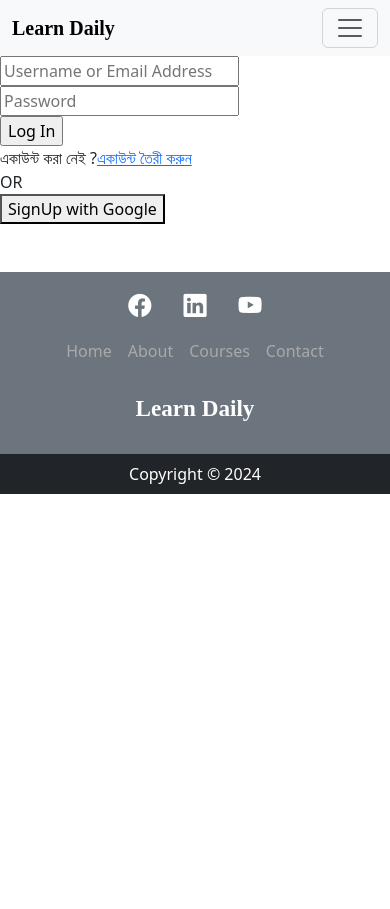
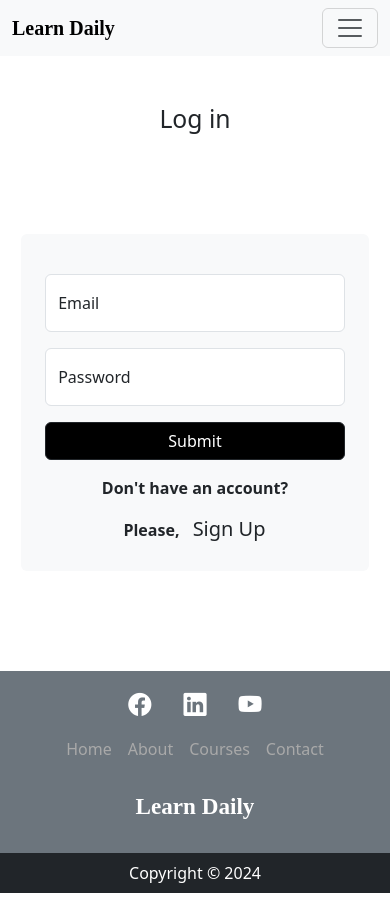
Before and after one commit to asif93-138/edutech-startup, a React (Vite) app: page /login in a window 390 px wide. Before the commit the page ends 844 px from the top, so only its background shows below. Built offline with nearby package versions, Linux system fonts and the light colour scheme.

Commit message:
all links are mobile responsive!

```diff
--- a/index.css
+++ b/index.css
@@ -62,6 +62,9 @@ iframe {
 .w-80 {
     width: 85%;
 }
+.sp:hover {
+    text-decoration: underline;
+}
 
 @media screen and (max-width: 578px) {
     .footer-flex {
@@ -96,4 +99,8 @@ iframe {
     .w-cstm {
         width: auto;
     }
+    .frm-sz {
+        width: 95% !important;
+        margin: 100px auto;
+    }
 }
--- a/src/Components/Error.jsx
+++ b/src/Components/Error.jsx
@@ -1,8 +1,9 @@
 export default function Error() {
   return (
-    <div>
-      <h1>404 Not Found</h1>
-      <h2>Sorry, You might have some problems</h2>
+    <div className="text-center py-5">
+      <h1>404 <br />Page Not Found</h1>
+      <h2 className="mb-4">Sorry, Link doesn't exist!</h2>
+      <a href="/" className=""><button type="butotn" className="btn btn-outline-dark w-auto card-btn rounded">Go Home</button></a>
     </div>
   );
 }
--- a/src/Components/LoginPage/Login.jsx
+++ b/src/Components/LoginPage/Login.jsx
@@ -1,32 +1,27 @@
-
-import Form from "../Form";
-
+import icon from '../../assets/Images/Login Page/login-icon.png';
 import Navbar from "../Navbar";
 import Footer from "../Footer";
-import Input from "../textinput";
-import { Link } from "react-router-dom";
 export default function Login() {
   return (
     <div>
 
         <Navbar />
-        <div>
-          <div></div>
-          <div>
-            <Form action="/" method="post">
-              <Input type="text" placeholder="Username or Email Address" />
-              <Input type="password" placeholder="Password" />
-              <Input type="submit" value="Log In" />
-            </Form>
-            <div>
-              একাউন্ট করা নেই ?
-              <Link to="/signup">
-                <span>একাউন্ট তৈরী করুন</span>
-              </Link>
-            </div>
-            <div>OR</div>
-            <button type="button">SignUp with Google</button>
-          </div>
+        <h2 className='container text-center mt-5'>Log in</h2>
+        <div className="container mt-5 d-sm-flex justify-content-around">
+          <img src={icon} className='w-25 rounded elm-blocking' />
+        <form className="bg-light p-4 w-50 frm-sz rounded text-center">
+    <div className="form-floating mb-3 mt-3">
+      <input type="text" className="form-control" id="email" placeholder="Enter email" name="email" />
+      <label htmlFor="email">Email</label>
+    </div>
+    <div className="form-floating mt-3 mb-3">
+      <input type="password" className="form-control" id="pwd" placeholder="Enter password" name="pswd" />
+      <label htmlFor="pwd">Password</label>
+    </div>
+    <button type="submit" className="btn btn-outline-dark mb-3 card-btn rounded w-100">Submit</button>
+    <p><b>Don't have an account?</b></p>
+    <div><b>Please, <a href='/signup' className='btn p-0 sp mb-1 ms-2'><h5 className='d-inline m-0'>Sign Up</h5></a></b></div>
+  </form>
         </div>
         <Footer />
 
--- a/src/Components/SignUp/signup.jsx
+++ b/src/Components/SignUp/signup.jsx
@@ -1,37 +1,34 @@
+import icon from '../../assets/Images/SignUpPage/register-icon.png';
 
-import Form from "../Form";
 
 import Navbar from "../Navbar";
 import Footer from "../Footer";
-import Input from "../textinput";
-import { Link } from "react-router-dom";
+
 export default function SignUp() {
   return (
   <>
         <Navbar />
-      {/* <div>
-        <div></div>
-        <div>
-          <Form action="/" method="post">
-            <Input type="text" placeholder="First Name" required />
-            <Input type="text" placeholder="Last Name" required />
-            <Input type="text" placeholder="Username" required />
-            <Input type="text" placeholder="Date of Birth" required />
-            <Input type="email" placeholder="Email" required />
-            <Input type="password" placeholder="Password" required />
-            <Input type="password" placeholder="Confirm Password" required />
-            <Input type="submit" value="SignUp" />
-          </Form>
-          <div>
-            একাউন্ট করা আছে?{" "}
-            <Link to="/login">
-              <span>লগ-ইন করুন</span>
-            </Link>
-          </div>
-          <div>OR</div>
-          <button type="button">SignUp with Google</button>
+        <h2 className='container text-center mt-5'>Sign Up</h2>
+        <div className="container mt-5 d-sm-flex justify-content-around align-items-center">
+          <img src={icon} className='w-25 rounded elm-blocking' />
+        <form className="bg-light p-4 w-50 frm-sz rounded text-center">
+        <div className="form-floating mb-3 mt-3">
+      <input type="text" className="form-control" id="name" placeholder="Enter name" name="name" />
+      <label htmlFor="name">Name</label>
+    </div>
+    <div className="form-floating mb-3 mt-3">
+      <input type="text" className="form-control" id="email" placeholder="Enter email" name="email" />
+      <label htmlFor="email">Email</label>
+    </div>
+    <div className="form-floating mt-3 mb-3">
+      <input type="password" className="form-control" id="pwd" placeholder="Enter password" name="pswd" />
+      <label htmlFor="pwd">Password</label>
+    </div>
+    <button type="submit" className="btn btn-outline-dark mb-3 card-btn rounded w-100">Submit</button>
+    <p><b>Already have an account?</b></p>
+    <div><b>Please, <a href='/login' className='btn p-0 sp mb-1 ms-2'><h5 className='d-inline m-0'>Log in</h5></a></b></div>
+  </form>
         </div>
-      </div> */}
       <Footer />
   </>
   );
```
Also changed, not shown: src/assets/Images/Login Page/login-icon.png (added), src/assets/Images/SignUpPage/register-icon.png (added).
